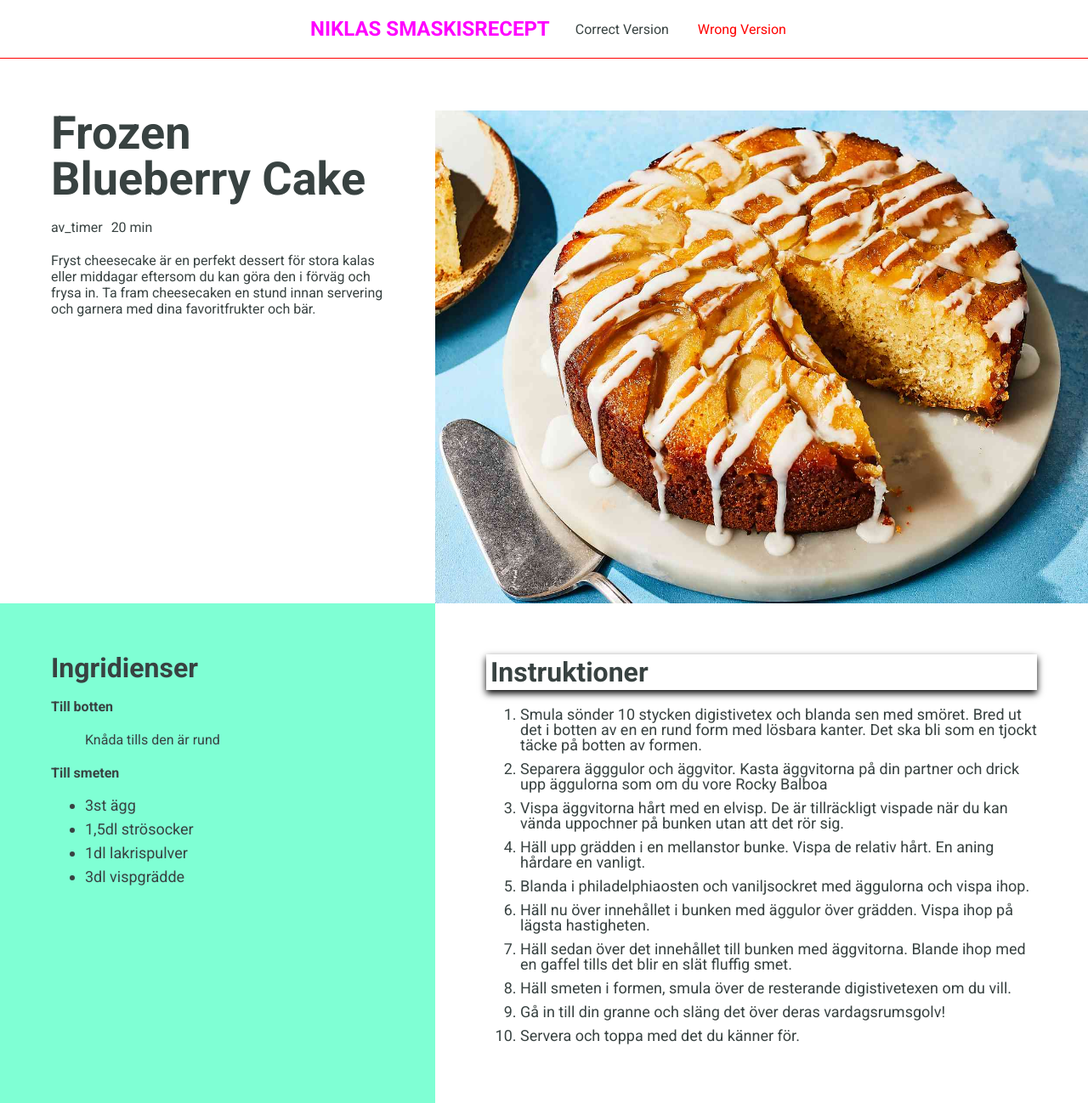
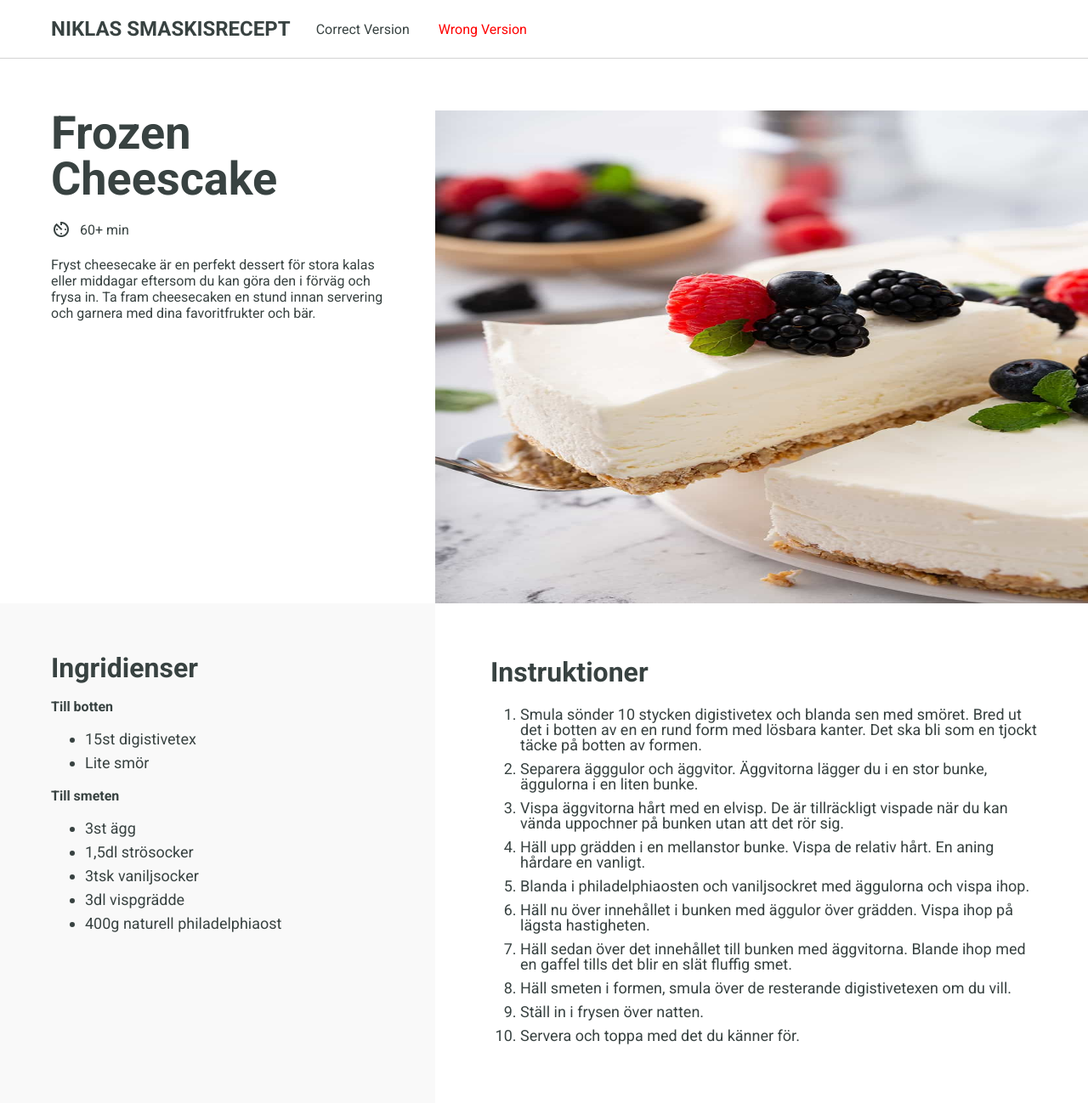
Before and after one commit to ProgrammerMarcus/lexicon-js-dom-manipulation, a plain HTML site: page wrong.html in a window 1280 px wide. Shown: the whole page at 85% size. Drawn offline with Linux system fonts and the light colour scheme.

Commit message:
part 2 done

```diff
--- /dev/null
+++ b/part2.js
@@ -0,0 +1,35 @@
+console.log("part2")
+// 1
+document.querySelector("body > header > p").style.color = "#384241"
+// 2
+document.querySelector("body > header").style["justify-content"] = "left"
+// 3
+document.querySelector("body > header").style["border-bottom"] = "1px solid lightgrey"
+// 4
+document.querySelector("#recipe-name").innerText = "Frozen Cheescake"
+// 5
+document.querySelector("body > main > section.introduction > article.description-container > div > span:nth-child(1)").classList.add("material-icons")
+// 6
+document.querySelector("body > main > section.introduction > article.description-container > div > span.time").innerText = "60+ min"
+// 7
+document.querySelector("body > main > section.introduction > article.image-container > img").src = "/assets/frozen-cheesecake-slice.jpg"
+// 8
+document.querySelector("body > main > section.how-to-do > article.ingredients-container").style.background = "#f9f9f9"
+// 9
+const biscuit = document.createElement("li")
+biscuit.innerText = "15st digistivetex"
+const butter = document.createElement("li")
+butter.innerText = "Lite smör"
+document.querySelector("body > main > section.how-to-do > article.ingredients-container > ul.ingredients-list-bottom > p").remove()
+document.querySelector("body > main > section.how-to-do > article.ingredients-container > ul.ingredients-list-bottom").append(biscuit, butter)
+// 10
+document.querySelector("body > main > section.how-to-do > article.ingredients-container > ul.ingredients-list-paste > li:nth-child(3)").innerText = "3tsk vaniljsocker"
+// 11
+const cheese = document.createElement("li")
+cheese.innerText = "400g naturell philadelphiaost"
+document.querySelector("body > main > section.how-to-do > article.ingredients-container > ul.ingredients-list-paste").appendChild(cheese)
+// 12
+document.querySelector("body > main > section.how-to-do > article.instructions-container > h3").style["box-shadow"] = "none"
+// 13
+document.querySelector("body > main > section.how-to-do > article.instructions-container > ol > li:nth-child(9)").innerText = "Ställ in i frysen över natten."
+document.querySelector("body > main > section.how-to-do > article.instructions-container > ol > li:nth-child(2)").innerHTML = "Separera ägggulor och äggvitor. Äggvitorna lägger du i en stor bunke, äggulorna i en liten bunke."
--- a/wrong.html
+++ b/wrong.html
@@ -12,6 +12,7 @@
       rel="stylesheet"
     />
     <link rel="stylesheet" href="wrong.css" />
+    <script defer src="part2.js"></script>
   </head>
   <body>
     <header>
```
